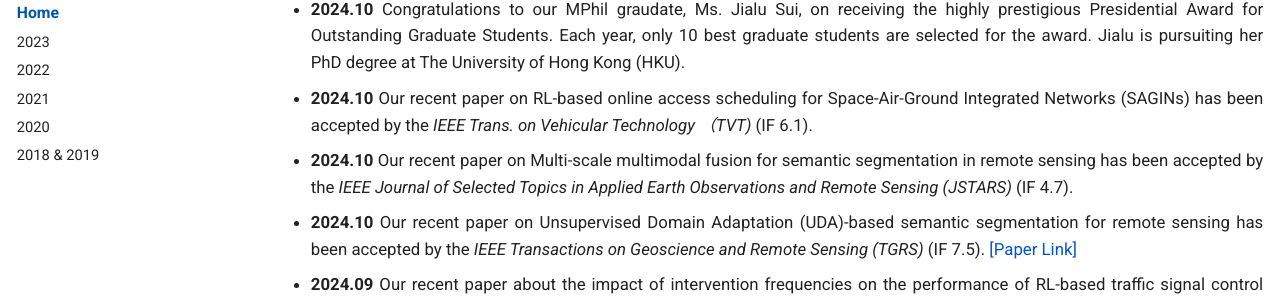
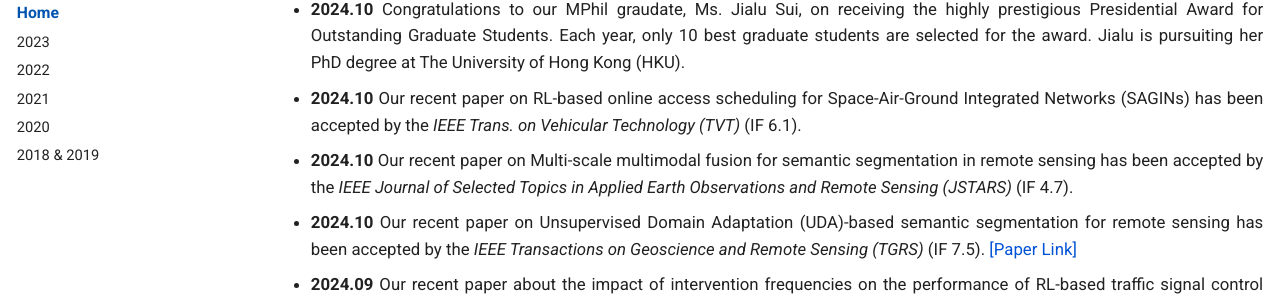
Before and after one commit to Traffic-Alpha/Sensing-Communication4Smart-City, an MkDocs documentation site: the page built from docs/index.md, in a window 1280 px wide and 900 px high, scrolled down 308 px. Shown: the part 145-446 px from the top of the window. Built offline with MkDocs 1.6.1 and Material for MkDocs 9.7.7, drawn with Linux system fonts in a browser that asks for light colours.

Commit message:
correction

```diff
--- a/docs/index.md
+++ b/docs/index.md
@@ -6,7 +6,7 @@
 
 # **News**
 - **2024.10** Congratulations to our MPhil graudate, Ms. Jialu Sui, on receiving the highly prestigious Presidential Award for Outstanding Graduate Students. Each year, only 10 best graduate students are selected for the award. Jialu is pursuiting her PhD degree at The University of Hong Kong (HKU).
-- **2024.10** Our recent paper on RL-based online access scheduling for Space-Air-Ground Integrated Networks (SAGINs) has been accepted by the *IEEE Trans. on Vehicular Technology （TVT)* (IF 6.1).
+- **2024.10** Our recent paper on RL-based online access scheduling for Space-Air-Ground Integrated Networks (SAGINs) has been accepted by the *IEEE Trans. on Vehicular Technology (TVT)* (IF 6.1).
 - **2024.10** Our recent paper on Multi-scale multimodal fusion for semantic segmentation in remote sensing has been accepted by the *IEEE Journal of Selected Topics in Applied Earth Observations and Remote Sensing (JSTARS)* (IF 4.7).
 - **2024.10** Our recent paper on Unsupervised Domain Adaptation (UDA)-based semantic segmentation for remote sensing has been accepted by the *IEEE Transactions on Geoscience and Remote Sensing (TGRS)* (IF 7.5). [[Paper Link]](https://ieeexplore.ieee.org/document/10721444)
 - **2024.09** Our recent paper about the impact of intervention frequencies on the performance of RL-based traffic signal control has been accepted by the *IEEE Transactions on Intelligent Transportation Systems (TITS)* (IF 7.9). [[Paper Link]](https://ieeexplore.ieee.org/document/10696929)
```
Also changed, not shown: docs/pubs.md (+1 -1 lines).
